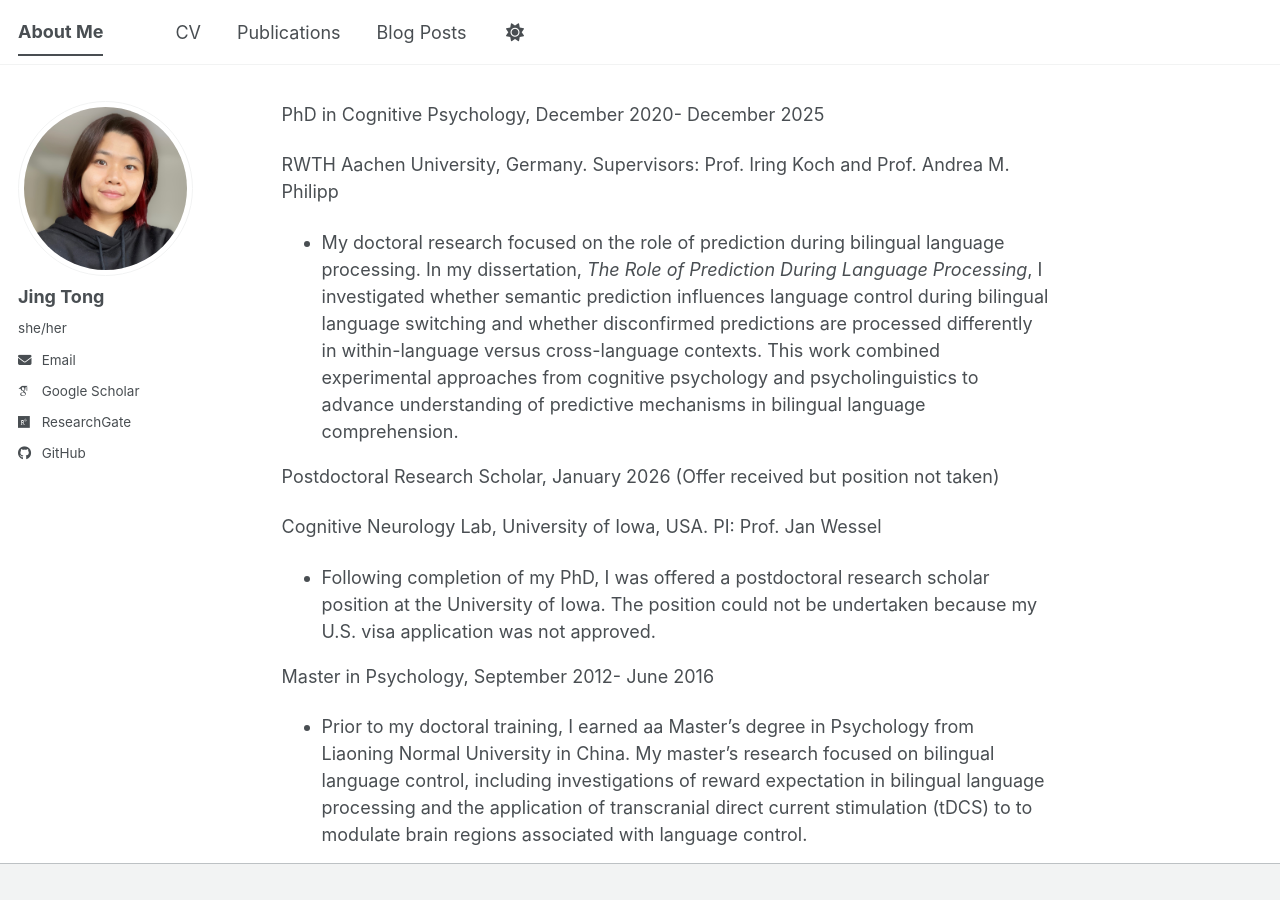
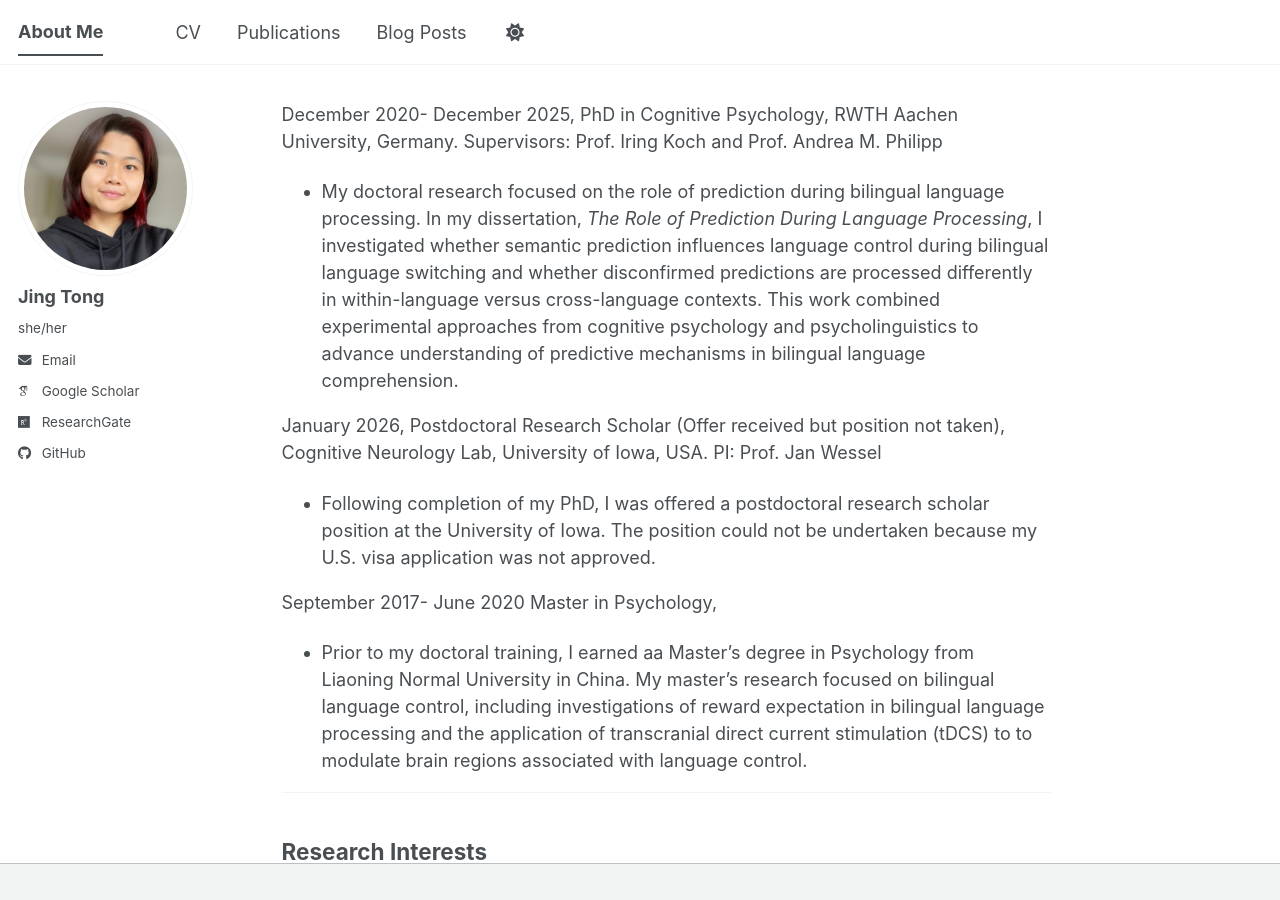
Before and after one commit to JingTong01/jingtong01.github.io, a Jekyll site: the page built from _pages/about.md, in a window 1280 px wide and 900 px high. Built offline with Jekyll 4.4.1, drawn with Linux system fonts in a browser that asks for light colours; some web fonts are replaced; a script bundle is joined from its source files by our own code; library files that are not in the unit come from our copies.

Commit message:
Update about.md

```diff
--- a/_pages/about.md
+++ b/_pages/about.md
@@ -11,23 +11,19 @@
 
 
 
-PhD in Cognitive Psychology, December 2020- December 2025
-
-RWTH Aachen University, Germany. Supervisors: Prof. Iring Koch and Prof. Andrea M. Philipp
+December 2020- December 2025, PhD in Cognitive Psychology, RWTH Aachen University, Germany. Supervisors: Prof. Iring Koch and Prof. Andrea M. Philipp
 
 - My doctoral research focused on the role of prediction during bilingual language processing. In my dissertation, *The Role of Prediction During Language Processing*, I investigated whether semantic prediction influences language control during bilingual language switching and whether disconfirmed predictions are processed differently in within-language versus cross-language contexts. This work combined experimental approaches from cognitive psychology and psycholinguistics to advance understanding of predictive mechanisms in bilingual language comprehension.
 
 
 
-Postdoctoral Research Scholar, January 2026 (Offer received but position not taken)
-
-Cognitive Neurology Lab, University of Iowa, USA. PI: Prof. Jan Wessel
+January 2026, Postdoctoral Research Scholar (Offer received but position not taken), Cognitive Neurology Lab, University of Iowa, USA. PI: Prof. Jan Wessel
 
 - Following completion of my PhD, I was offered a postdoctoral research scholar position at the University of Iowa. The position could not be undertaken because my U.S. visa application was not approved.
 
 
 
-Master in Psychology, September 2012- June 2016
+ September 2017- June 2020  Master in Psychology,
 
 - Prior to my doctoral training, I earned aa Master's degree in Psychology from Liaoning Normal University in China. My master's research focused on bilingual language control, including investigations of reward expectation in bilingual language processing and the application of transcranial direct current stimulation (tDCS) to to modulate brain regions associated with language control.
 
```
